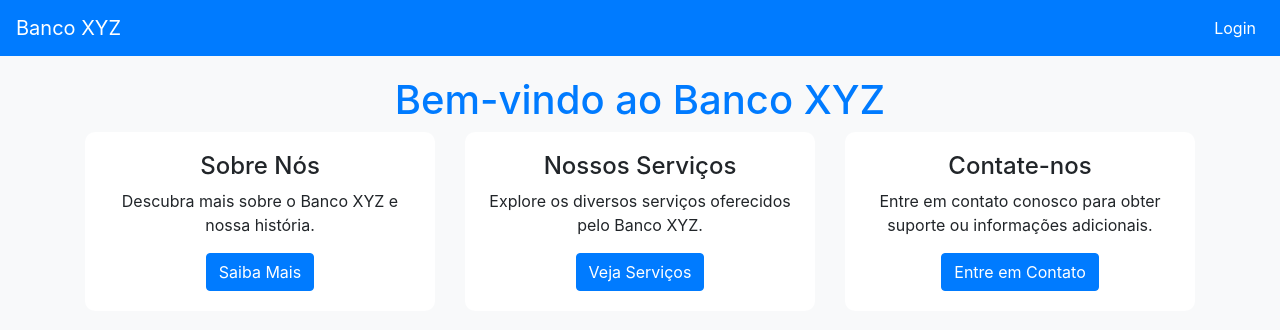
After one commit to FainoTM/seguranca-trab, a PHP site: page / in a window 1280 px wide. The commit adds this page. Shown: the top 330 px of the page. Run offline with PHP 8.4, Linux system fonts and the light colour scheme.

Commit message:
Criando página index

```diff
--- /dev/null
+++ b/index.php
@@ -0,0 +1,111 @@
+<!DOCTYPE html>
+<html lang="en">
+<head>
+    <meta charset="UTF-8">
+    <meta name="viewport" content="width=device-width, initial-scale=1, shrink-to-fit=no">
+    <title>Banco XYZ</title>
+    <link rel="stylesheet" href="https://stackpath.bootstrapcdn.com/bootstrap/4.3.1/css/bootstrap.min.css">
+    <style>
+        body {
+            background-color: #f8f9fa; /* Bootstrap background color */
+        }
+
+        .navbar {
+            background-color: #007bff; /* Bootstrap primary color */
+        }
+
+        .navbar-brand,
+        .navbar-nav a {
+            color: #ffffff !important; /* White text color */
+        }
+
+        .container {
+            margin-top: 20px;
+            text-align: center;
+        }
+
+        h1 {
+            color: #007bff; /* Bootstrap primary color */
+        }
+
+        .info-card {
+            background-color: #ffffff;
+            padding: 20px;
+            border-radius: 10px;
+            margin-bottom: 20px;
+        }
+    </style>
+</head>
+<body>
+<!-- Navbar -->
+<nav class="navbar navbar-expand-lg navbar-light">
+    <a class="navbar-brand" href="#">
+        Banco XYZ
+    </a>
+    <div class="collapse navbar-collapse" id="navbarNav">
+        <ul class="navbar-nav ml-auto">
+            <?php
+
+            if ($_SERVER["REQUEST_METHOD"] == "POST" && isset($_POST["logout"])) {
+                // Destroy the session and redirect to the login page
+                session_destroy();
+                header("Location: login.php");
+                exit();
+            }
+
+            // Check if the user is logged in
+            session_start();
+            if (isset($_SESSION["username"])) {
+                echo '<li class="nav-item">
+                            <a class="nav-link" href="conta.php">Acessar Conta</a>
+                          </li> <li><form method="post" class="logout-btn">
+                            <button type="submit" class="btn btn-danger">Logout</button>
+        <input type="hidden" name="logout" value="1">
+    </form></li>';
+
+            } else {
+                echo '<li class="nav-item">
+                            <a class="nav-link" href="login.php">Login</a>
+                          </li>';
+            }
+            ?>
+        </ul>
+    </div>
+</nav>
+
+<!-- Main Content -->
+<div class="container">
+    <h1>Bem-vindo ao Banco XYZ</h1>
+
+    <div class="row">
+        <!-- Information Cards -->
+        <div class="col-md-4">
+            <div class="info-card">
+                <h4>Sobre Nós</h4>
+                <p>Descubra mais sobre o Banco XYZ e nossa história.</p>
+                <a href="#" class="btn btn-primary">Saiba Mais</a>
+            </div>
+        </div>
+        <div class="col-md-4">
+            <div class="info-card">
+                <h4>Nossos Serviços</h4>
+                <p>Explore os diversos serviços oferecidos pelo Banco XYZ.</p>
+                <a href="#" class="btn btn-primary">Veja Serviços</a>
+            </div>
+        </div>
+        <div class="col-md-4">
+            <div class="info-card">
+                <h4>Contate-nos</h4>
+                <p>Entre em contato conosco para obter suporte ou informações adicionais.</p>
+                <a href="#" class="btn btn-primary">Entre em Contato</a>
+            </div>
+        </div>
+    </div>
+</div>
+
+<!-- Bootstrap JS and Popper.js scripts (needed for some Bootstrap components) -->
+<script src="https://code.jquery.com/jquery-3.3.1.slim.min.js"></script>
+<script src="https://cdnjs.cloudflare.com/ajax/libs/popper.js/1.14.7/umd/popper.min.js"></script>
+<script src="https://stackpath.bootstrapcdn.com/bootstrap/4.3.1/js/bootstrap.min.js"></script>
+</body>
+</html>
--- a/login.php
+++ b/login.php
@@ -22,7 +22,7 @@ if ($_SERVER["REQUEST_METHOD"] == "POST") {
             $_SESSION['id'] = $row["id"];
 
             // Redirect to the account page or do other actions after successful login
-            header("Location: conta.php");
+            header("Location: index.php");
             exit();
         } else {
             $error = "Usuário ou senha inválidos!";
```
